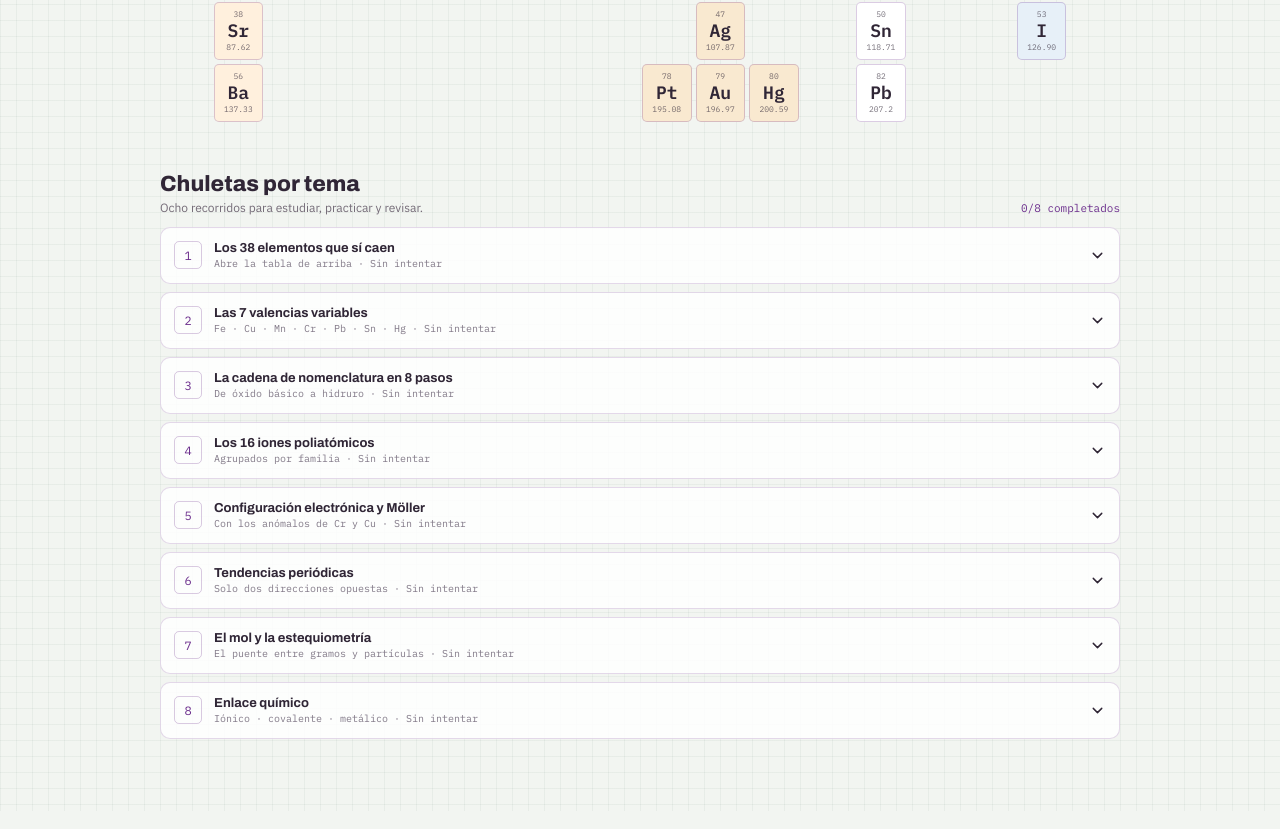
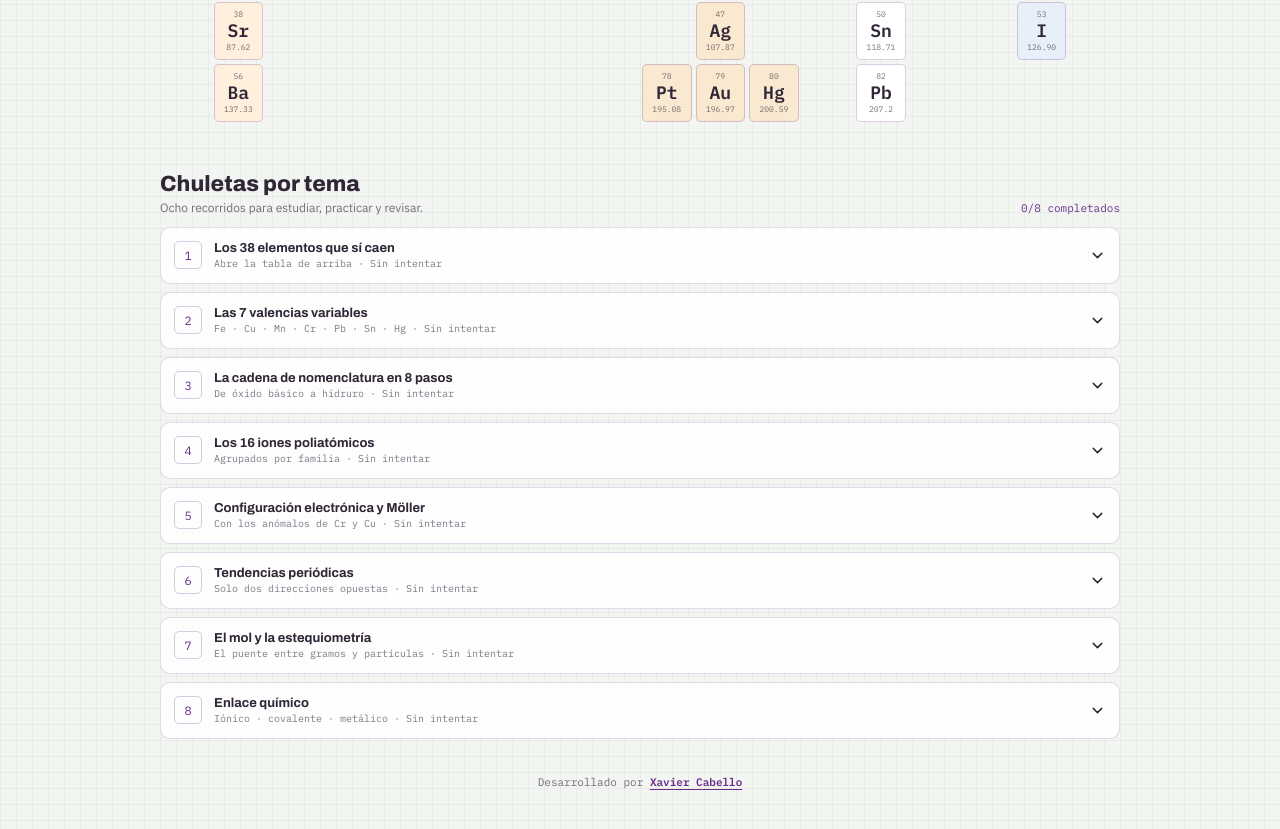
Before and after one commit to juanxaviercasa/tabla-periodica, a React (Vite) app: page / in a window 1280 px wide. Shown: the part 716-1545 px from the top of the page. Built offline with nearby package versions, Linux system fonts and the light colour scheme.

Commit message:
Improve element contrast and add developer credit

```diff
--- a/src/App.jsx
+++ b/src/App.jsx
@@ -19,6 +19,7 @@ function Layout({ children }) {
     </header>
     {children}
     <aside className="mobile-cta" aria-label="Material de química por WhatsApp"><span>¿Quieres todo el material?</span><a href={contactUrl} target="_blank" rel="noreferrer"><MessageCircle size={15} aria-hidden="true" /> WhatsApp</a></aside>
+    <footer className="site-footer">Desarrollado por <a href="https://juan.cabellosalirrosas.com" target="_blank" rel="noreferrer">Xavier Cabello</a></footer>
   </div>;
 }
 
--- a/src/styles.css
+++ b/src/styles.css
@@ -17,6 +17,7 @@
 [data-theme="dark"] .topic-number { border-color: #a96bd0; background: #392747; color: #e5c6f5; }
 [data-theme="dark"] .topic-toggle small, [data-theme="dark"] .empty-state, [data-theme="dark"] .review p, [data-theme="dark"] .review small { color: #bcaec2; }
 [data-theme="dark"] .topic-meta span { background: #392747; color: #d4a7ef; }
+[data-theme="dark"] .site-footer { color: #bcaec2; } [data-theme="dark"] .site-footer a { color: #d4a7ef; }
 [data-theme="dark"] .prerequisite { border-color: #78bba6; background: #1c342e; }
 [data-theme="dark"] .prerequisite strong, [data-theme="dark"] .lesson-kicker { color: #a7dfca; }
 [data-theme="dark"] .route-progress { background: #392747; }
@@ -26,11 +27,14 @@
 [data-theme="dark"] .family-transición { background: #443321; color: #f8dcae; border-color: #c58b4e; }
 [data-theme="dark"] .family-halógeno { background: #203b50; color: #c9e7fa; border-color: #65a8d1; }
 [data-theme="dark"] .family-gas-noble { background: #38264a; color: #e3caf4; border-color: #a978c7; }
+[data-theme="dark"] .family-metaloide { background: #3d3a26; color: #f0e7ad; border-color: #b8a94d; }
+[data-theme="dark"] .family-metal { background: #303743; color: #d7e5f4; border-color: #7f9bb8; }
 * { box-sizing: border-box; }
 body { margin: 0; min-width: 320px; background-color: #f2f5f1; background-image: linear-gradient(rgba(105, 138, 123, .08) 1px, transparent 1px), linear-gradient(90deg, rgba(105, 138, 123, .08) 1px, transparent 1px); background-size: 16px 16px; }
 button, input { font: inherit; } button, a { -webkit-tap-highlight-color: transparent; }
 button { cursor: pointer; } a { color: inherit; }
 .app-shell { width: min(100% - 32px, 960px); margin: auto; padding-bottom: 64px; }
+.site-footer { padding: 28px 0 8px; color: #746b77; text-align: center; font: 11px "IBM Plex Mono"; }.site-footer a { color: #6b2d8c; font-weight: 600; text-decoration: underline; text-underline-offset: 3px; }.site-footer a:hover { color: #54236f; }
 .site-header { display: flex; align-items: center; justify-content: space-between; padding: 22px 0 16px; }.header-actions { display: flex; align-items: center; gap: 12px; }.theme-toggle { display: grid; place-items: center; width: 34px; height: 34px; border: 1px solid rgba(107,45,140,.24); border-radius: 50%; background: rgba(255,255,255,.72); color: #6b2d8c; }.theme-toggle:hover { background: #f1e7f5; transform: translateY(-1px); }
 .brand { display: flex; align-items: center; text-decoration: none; }.brand img { display: block; width: 216px; height: auto; }.streak { display: flex; align-items: center; gap: 6px; color: #6b2d8c; font: 12px "IBM Plex Mono"; }
 .hero { padding: 24px 18px; border: 1px solid rgba(107,45,140,.2); border-radius: 12px; background: rgba(255,255,255,.82); box-shadow: 0 4px 14px rgba(55,36,63,.06); }.hero-number { color: #6b2d8c; font: 800 clamp(42px, 8vw, 66px)/.9 Archivo, sans-serif; }.hero-number span { color: #5e5661; font: 400 18px "IBM Plex Mono"; }.hero h1 { margin: 10px 0 4px; font: 800 17px Archivo, sans-serif; }.hero p, .section-heading p { margin: 0; color: #746b77; font-size: 12px; }
```
